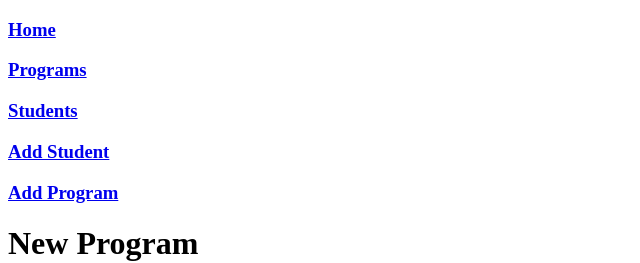
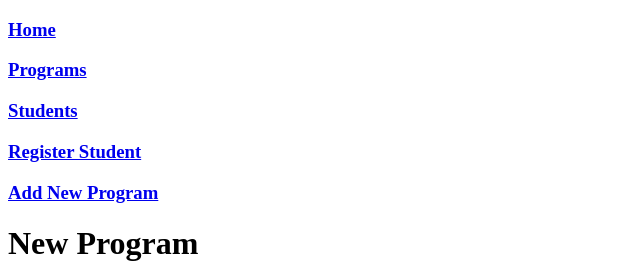
Before and after one commit to jflet004/phase-3-project-frontend, a React (Create React App) app: page /programs/new in a window 1280 px wide. Shown: the top 263 px of the page, without its empty margins (0-640 px from the left). Built offline with nearby package versions, Linux system fonts and the light colour scheme.

Commit message:
Render ProgramDetails component

```diff
--- a/src/components/Navbar.js
+++ b/src/components/Navbar.js
@@ -7,8 +7,8 @@ const Navbar = () => {
       <h3><NavLink to="/">Home</NavLink></h3>
       <h3><NavLink to="/programs">Programs</NavLink></h3>
       <h3><NavLink to="/students">Students</NavLink></h3>
-      <h3><NavLink to="/students/new">Add Student</NavLink></h3>
-      <h3><NavLink to="/programs/new">Add Program</NavLink></h3>
+      <h3><NavLink to="/students/new">Register Student</NavLink></h3>
+      <h3><NavLink to="/programs/new">Add New Program</NavLink></h3>
     </div>
   )
 }
--- a/src/components/ProgramDetails.js
+++ b/src/components/ProgramDetails.js
@@ -1,9 +1,23 @@
-import React from 'react'
+import React, { useState, useEffect } from 'react'
+import { useParams } from 'react-router-dom'
 
 const ProgramDetails = () => {
+  const [program, setProgram] = useState("")
+
+  const params = useParams()
+
+  useEffect(() => {
+    fetch(`http://localhost:9292/programs/${params.id}`)
+    .then(response => response.json())
+    .then(data => setProgram(data))
+  }, [params.id])
+
+
   return (
     <div>
       <h1>Program Details</h1>
+      <h2>Title: {program.title}</h2>
+      <h3>Teacher: {program.teacher}</h3>
     </div>
   )
 }
--- a/src/components/StudentDetails.js
+++ b/src/components/StudentDetails.js
@@ -9,7 +9,7 @@ const StudentDetails = () => {
     fetch(`http://localhost:9292/students/${params.id}`)
     .then(response => response.json())
     .then(data => setStudent(data))
-  }, [])
+  }, [params.id])
 
   let status;
 
```
